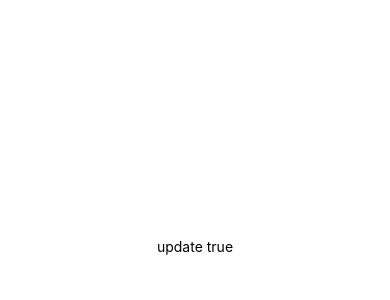
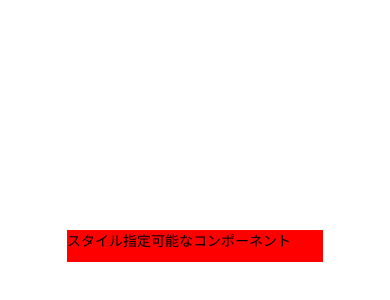
Before and after one commit to truth868999/MyApp, a React Native app: screen / in a window 390 px wide. Shown: the part 176-476 px from the top of the page. Built offline with nearby package versions, Linux system fonts and the light colour scheme.

Commit message:
StyleSheet.compose

```diff
--- a/App.tsx
+++ b/App.tsx
@@ -1,5 +1,5 @@
 import React from 'react';
-import { View, StyleSheet, Text } from 'react-native';
+import { View, StyleSheet, Text, ViewStyle } from 'react-native';
 
 const styles = StyleSheet.create({
   container: {
@@ -7,23 +7,31 @@ const styles = StyleSheet.create({
     justifyContent: 'center',
     alignItems: 'center',
   },
+  myComponent: {
+    width: 256,
+    height: 32,
+  }
 });
 
-function calculateValueNeedAlongTime(src: number) {
-  //実行時間が長い処理
+interface Props {
+  style?: ViewStyle;
+}
+function MyCompnent(props: Props) {
+  const style = React.useMemo(
+    () => StyleSheet.compose(styles.myComponent, props.style),
+    [props.style],
+  );
+  return (
+    <View style={style}>
+      <Text>スタイル指定可能なコンポーネント</Text>
+    </View>
+  );
 }
 
 export default function App() {
-  const [state, setState] = React.useState(true);
-  const update = React.useCallback(() => {
-    setState(!state);
-  }, [state]);
-  const value = React.useMemo(() => calculateValueNeedAlongTime(0xffff), []);
-
   return (
     <View style={styles.container}>
-      <Text onPress={update}>update {state.toString()}</Text>
-      <Text>{value}</Text>
+      <MyCompnent style={{backgroundColor: 'red'}} />
     </View>
   );
 }
```
